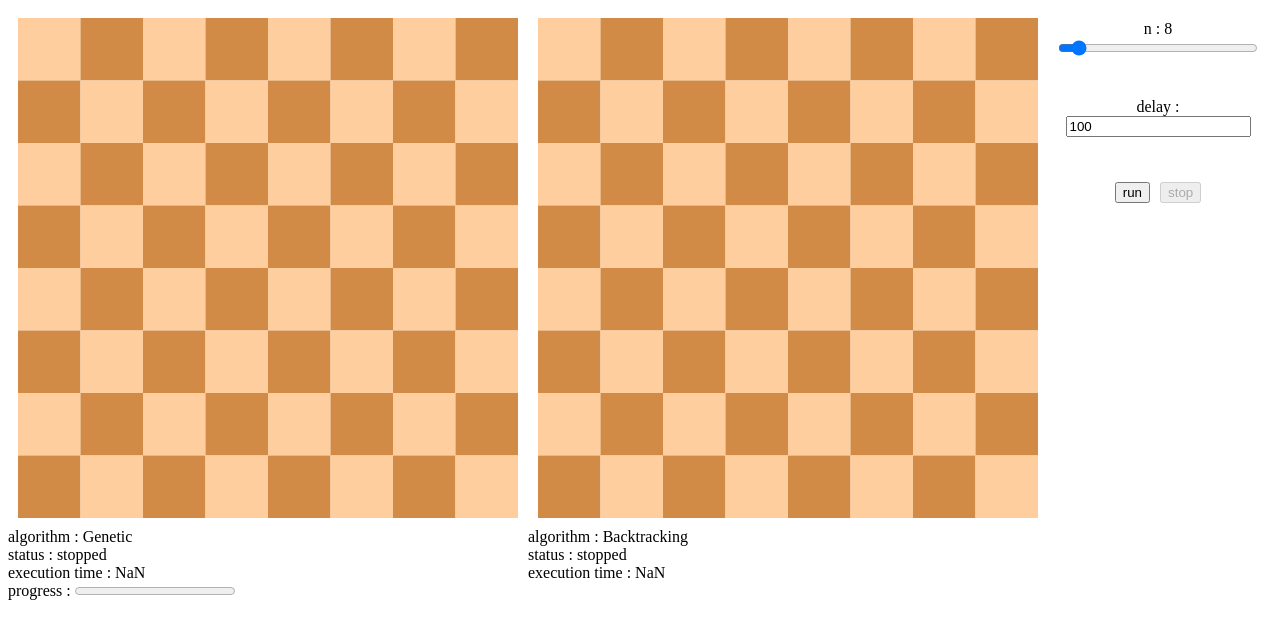
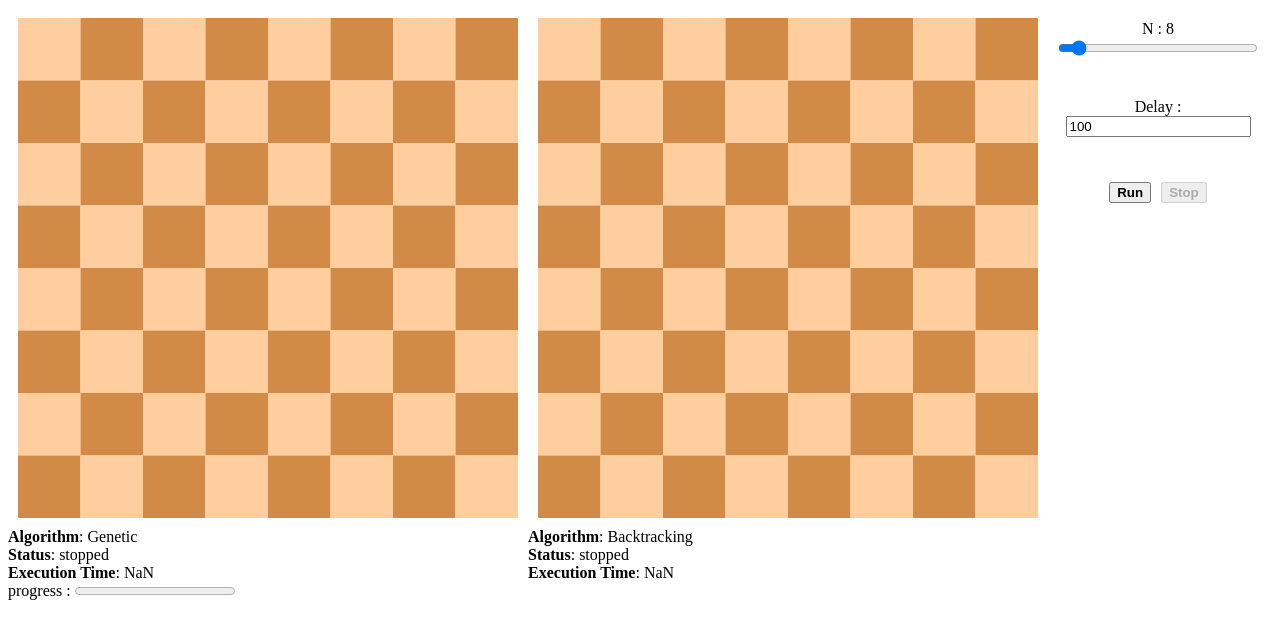
Before and after one commit to Aakash6177/N-queens, a plain HTML site: page index.html in a window 1280 px wide. Drawn offline with Linux system fonts and the light colour scheme.

Commit message:
updated index.html

```diff
--- a/index.html
+++ b/index.html
@@ -33,16 +33,16 @@
 <body>
 	<div id="tools">
 		<label id="n-container">
-			<span>n : 8</span>
+			<span>N : 8</span>
 			<input style="width:200px;" id="n" type="range" min="1" max="100" value="8"/>
 		</label>
 		<label id="delay-container">
-			<span>delay : </span>
+			<span>Delay : </span>
 			<input id="delay" type="number" value="100"/>
 		</label>
 		<label>
-			<button id="run">run</button>
-			<button id="stop" disabled>stop</button>
+			<button id="run"><strong>Run</strong></button>
+			<button id="stop" disabled><strong>Stop</strong></button>
 		</label>
 	</div>
 
@@ -51,14 +51,14 @@
 			<div id="genetic-canvas"></div>
 			<div class="run-info">
 				<div>
-					algorithm : <span>Genetic</span>
+					<strong>Algorithm</strong>: <span>Genetic</span>
 				</div>
 				<div>
-					status :
+					<strong>Status</strong>:
 					<span class="status">stopped</span>
 				</div>
 				<div>
-					execution time : <span class="exec-time">NaN</span>
+					<strong>Execution Time</strong>: <span class="exec-time">NaN</span>
 				</div>
 				<div>
 					progress : <progress max="100" value="0" id="genetic-progress"></progress>
@@ -70,14 +70,15 @@
 			<div id="backtracking-canvas"></div>
 			<div class="run-info">
 				<div>
-					algorithm : <span>Backtracking</span>
+					<strong>Algorithm</strong>: <span>Backtracking</span>
 				</div>
 				<div>
-					status : <span class="status">stopped</span>
+					<strong>Status</strong>: <span class="status">stopped</span>
 				</div>
 				<div>
-					execution time : <span class="exec-time">NaN</span>
+					<strong>Execution Time</strong>: <span class="exec-time">NaN</span>
 				</div>
+
 			</div>
 		</div>
 	</div>
```
